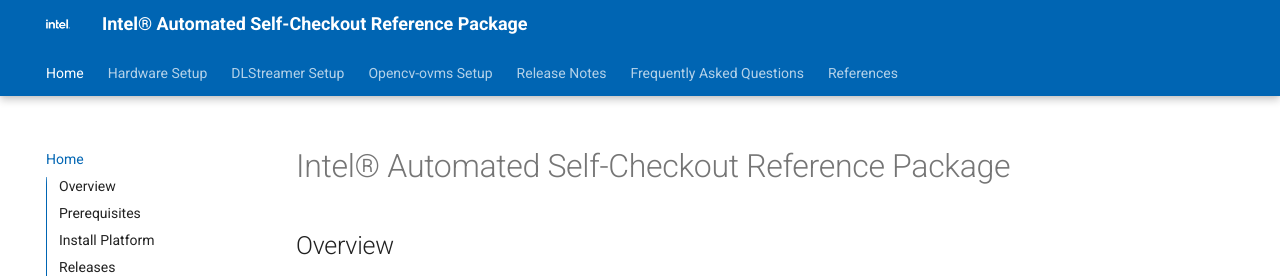
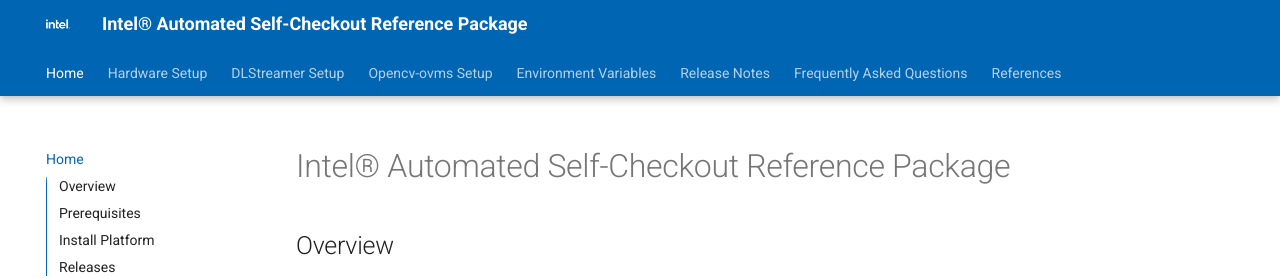
Before and after one commit to intel-retail/automated-self-checkout, an MkDocs documentation site: the page built from docs_src/index.md, in a window 1280 px wide. Shown: the top 278 px of the page. Built offline with MkDocs 1.6.1 and Material for MkDocs 9.7.7, drawn with Linux system fonts in a browser that asks for light colours; comment, search, counter and statistics services are not loaded.

Commit message:
doc: update ev into mkdocs.yml
Signed-off-by: Valina Li <valina.li@intel.com>

```diff
--- a/mkdocs.yml
+++ b/mkdocs.yml
@@ -29,6 +29,7 @@
   - Opencv-ovms Setup:
     - './OVMS/pipelinesetup.md'
     - './OVMS/pipelinerun.md'
+  - Environment Variables: 'environment_variables.md'
   - Release Notes:
     - 'roadmap.md'
     - './release-notes/v1-0-1.md'
```
